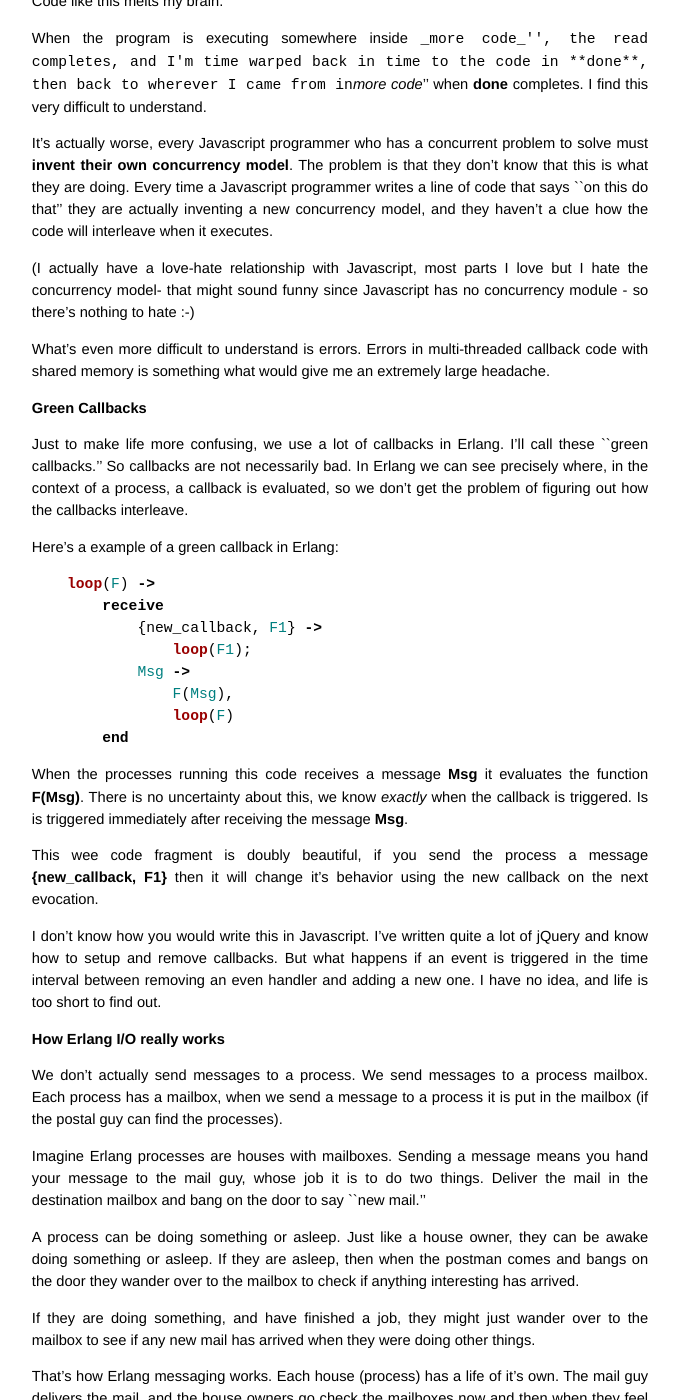
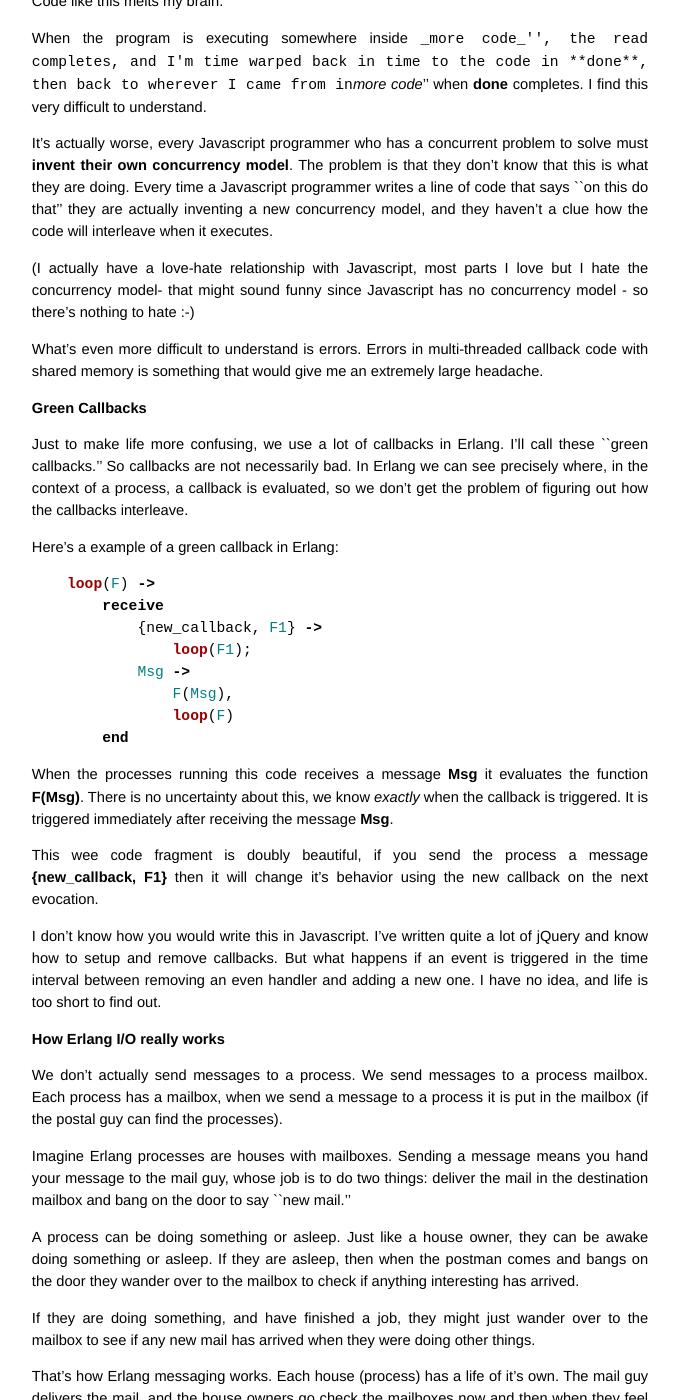
Before and after one commit to joearms/old.blog, a Jekyll site: the page built from _posts/2013-04-02-Red-and-Green-Callbacks.md, in a window 1280 px wide and 1400 px high, scrolled down 2139 px. Shown: the whole window, without its empty margins (300-979 px from the left). Built offline with Jekyll 4.4.1, drawn with Linux system fonts in a browser that asks for light colours; Markdown is read by kramdown in place of the engine named in the settings; comment, search, counter and statistics services are not loaded; some of the changed text lies outside the part shown.

Commit message:
Some typo fixes etc.

```diff
--- a/_posts/2013-04-02-Red-and-Green-Callbacks.md
+++ b/_posts/2013-04-02-Red-and-Green-Callbacks.md
@@ -95,7 +95,7 @@ move on.
 Enter Concurrency
 =================
 
-Erlang I/O is magic with a purpose. When we have two parallel processes
+Erlang I/O is magic with a purpose. When we have two parallel processes,
 a **read()** request in process **A** will apparently block in **A**,
 but this will not effect the code in any other parallel process (say **B**).
 
@@ -147,11 +147,11 @@ model, and they haven't a clue how the code will interleave when it
 executes.
 
 (I actually have a love-hate relationship with Javascript, most parts
-I love but I hate  the concurrency model- that might sound funny since
-Javascript has no concurrency module - so there's nothing to hate :-)
+I love but I hate the concurrency model- that might sound funny since
+Javascript has no concurrency model - so there's nothing to hate :-)
 
 What's even more difficult to understand is errors. Errors in
-multi-threaded callback code with shared memory is something what would
+multi-threaded callback code with shared memory is something that would
 give me an extremely large headache.
 
 Green Callbacks
@@ -178,7 +178,7 @@ Here's a example of a green callback in Erlang:
 
 When the processes running this code receives a message **Msg** it
 evaluates the function **F(Msg)**.  There is no uncertainty about
-this, we know _exactly_ when the callback is triggered.  Is is
+this, we know _exactly_ when the callback is triggered.  It is
 triggered immediately after receiving the message **Msg**.
 
 This wee code fragment is doubly beautiful, if you send the process a message
```
Also changed, not shown: other parts of _posts/2013-04-02-Red-and-Green-Callbacks.md (+2 -2 lines).
